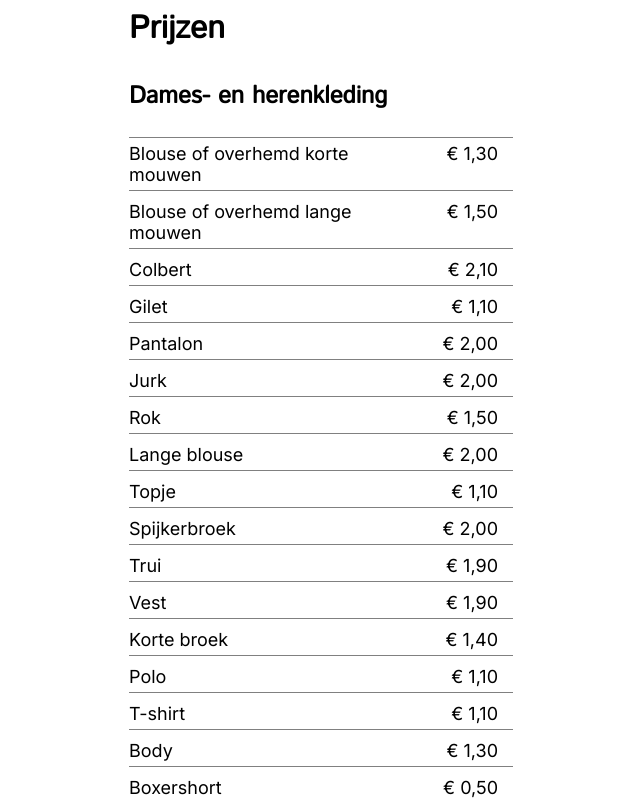
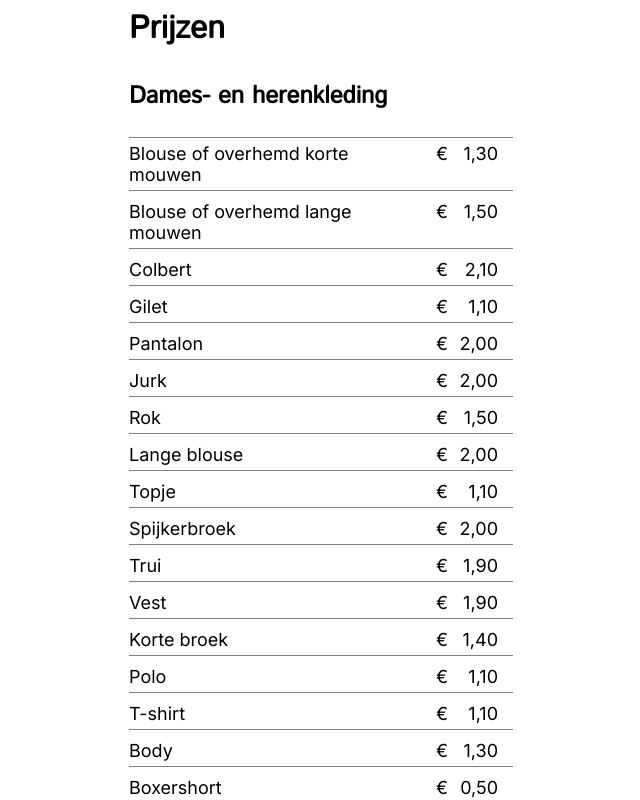
Before and after one commit to clearblocks/irongirl, a React (Create React App) app: page / in a window 1280 px wide. Shown: the part 3780-4580 px from the top of the page, without its empty margins (319-959 px from the left). Built offline with nearby package versions, Linux system fonts and the light colour scheme; the HTML template or start-up script is replaced by a standard one; a web font is replaced by a local one.

Commit message:
prices euro sign aligned

```diff
--- a/package.json
+++ b/package.json
@@ -1,6 +1,6 @@
 {
   "name": "irongirl",
-  "version": "2.3",
+  "version": "2.4",
   "private": true,
   "dependencies": {
     "@testing-library/jest-dom": "^5.16.5",
--- a/src/App.scss
+++ b/src/App.scss
@@ -702,6 +702,7 @@ header {
     .price-row {
       font-family: $font_inter;
       display: flex;
+      justify-content: space-around;
       margin-bottom: 5px;
       border-bottom: 1px solid grey;
       padding: 5px 0;
@@ -714,10 +715,15 @@ header {
         width: 80%;
       }
 
+      .item-euro {
+        width: 10%;
+        text-align: right;
+      }
       .item-price {
         text-align: right;
         padding-right: 15px;
-        width: 75px;
+        width: 10%;
+        min-width: 50px;
       }
     }
   }
--- a/src/components/atoms/PriceRow.tsx
+++ b/src/components/atoms/PriceRow.tsx
@@ -7,7 +7,7 @@ export type PriceData = {
 
 export const PriceRow = ({name, price}: PriceData) => (
   <div className={"price-row"} >
-    <span className={"item-name"}>{name}</span><span className={'item-price'}>&euro; {renderPrice(price)}</span>
+    <span className={"item-name"}>{name}</span><span className={'item-euro'}>&euro;</span><span className={'item-price'}>{renderPrice(price)}</span>
   </div>
 )
 
```
